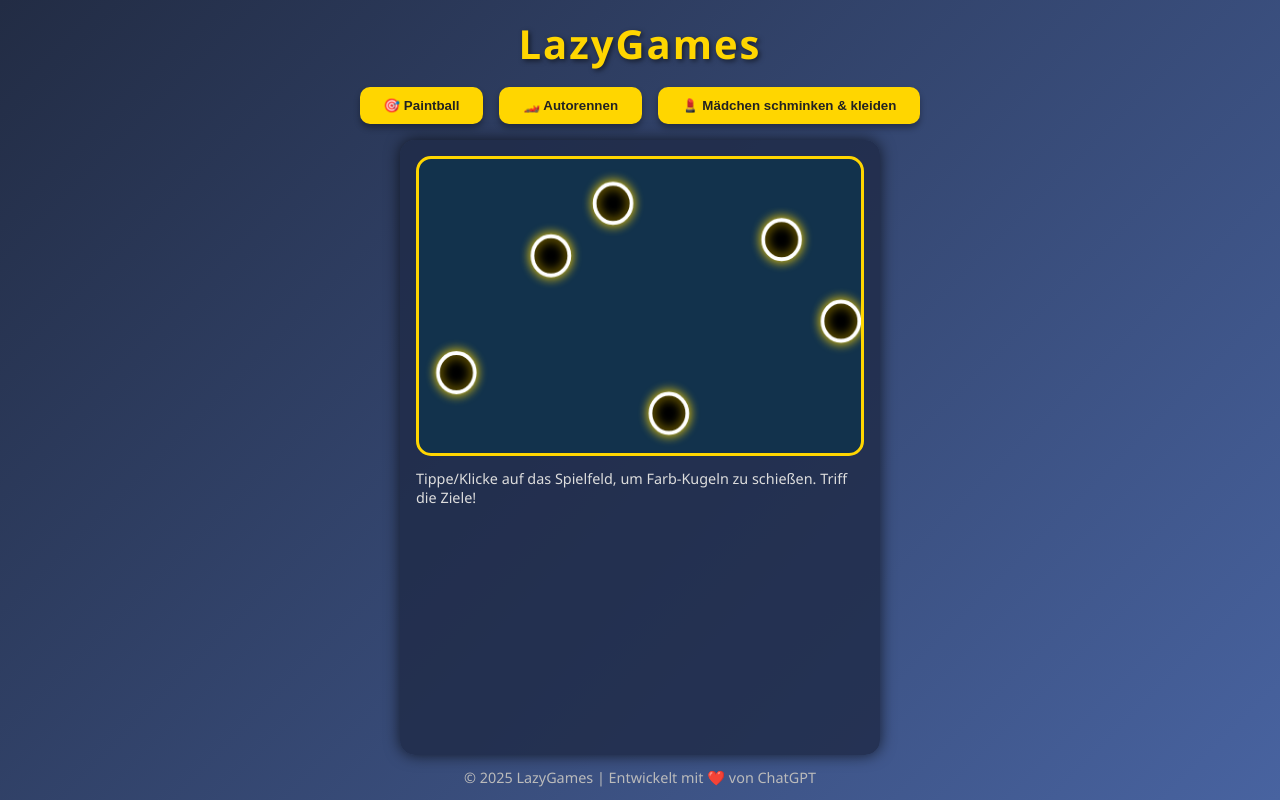
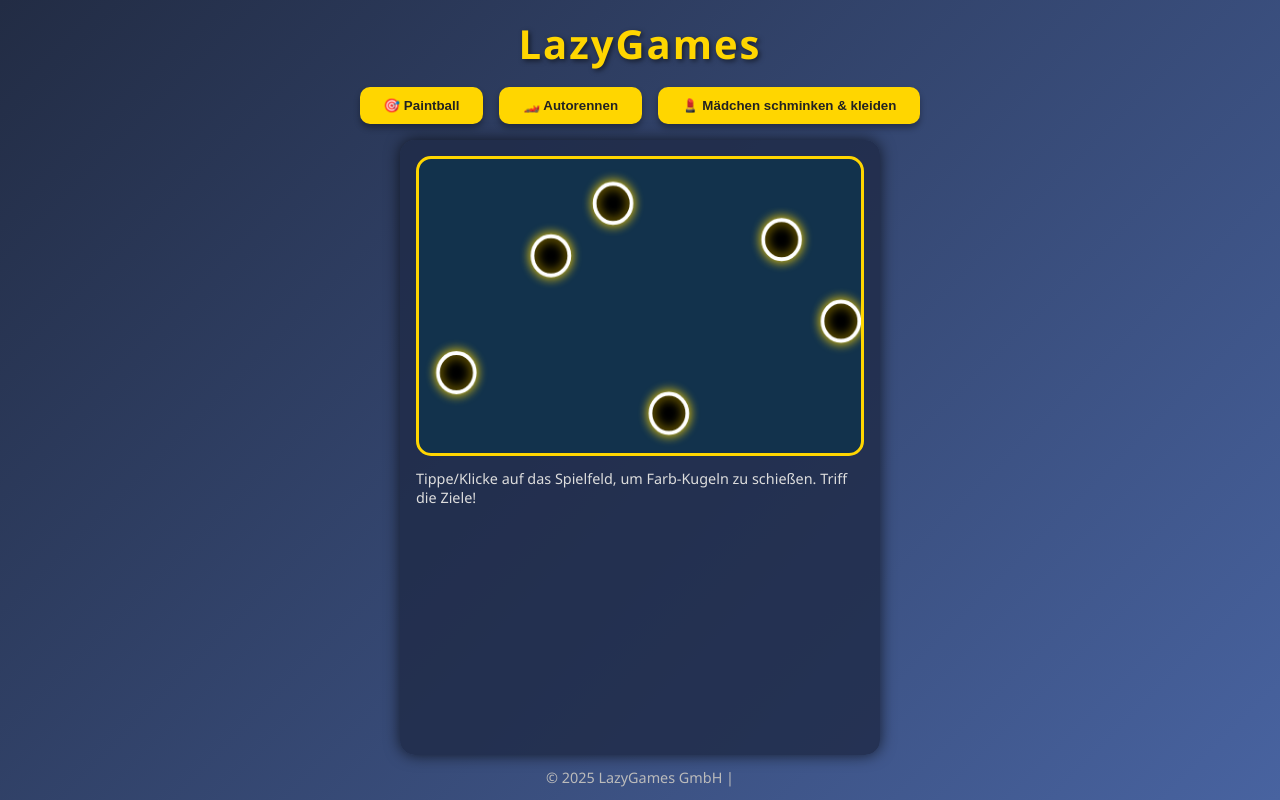
Before and after one commit to LazyStone/LazyGames10, a plain HTML site: page Index.html in a window 1280 px wide. Drawn offline with Linux system fonts and the light colour scheme.

Commit message:
Update Index.html

```diff
--- a/Index.html
+++ b/Index.html
@@ -176,7 +176,7 @@
   </section>
 </main>
 
-<footer>© 2025 LazyGames | Entwickelt mit ❤️ von ChatGPT</footer>
+<footer>© 2025 LazyGames GmbH | </footer>
 
 <!-- Sound & Musik -->
 <audio id="shootSound" src="https://actions.google.com/sounds/v1/impacts/paintball_gun_shot.ogg" preload="auto"></audio>
```
